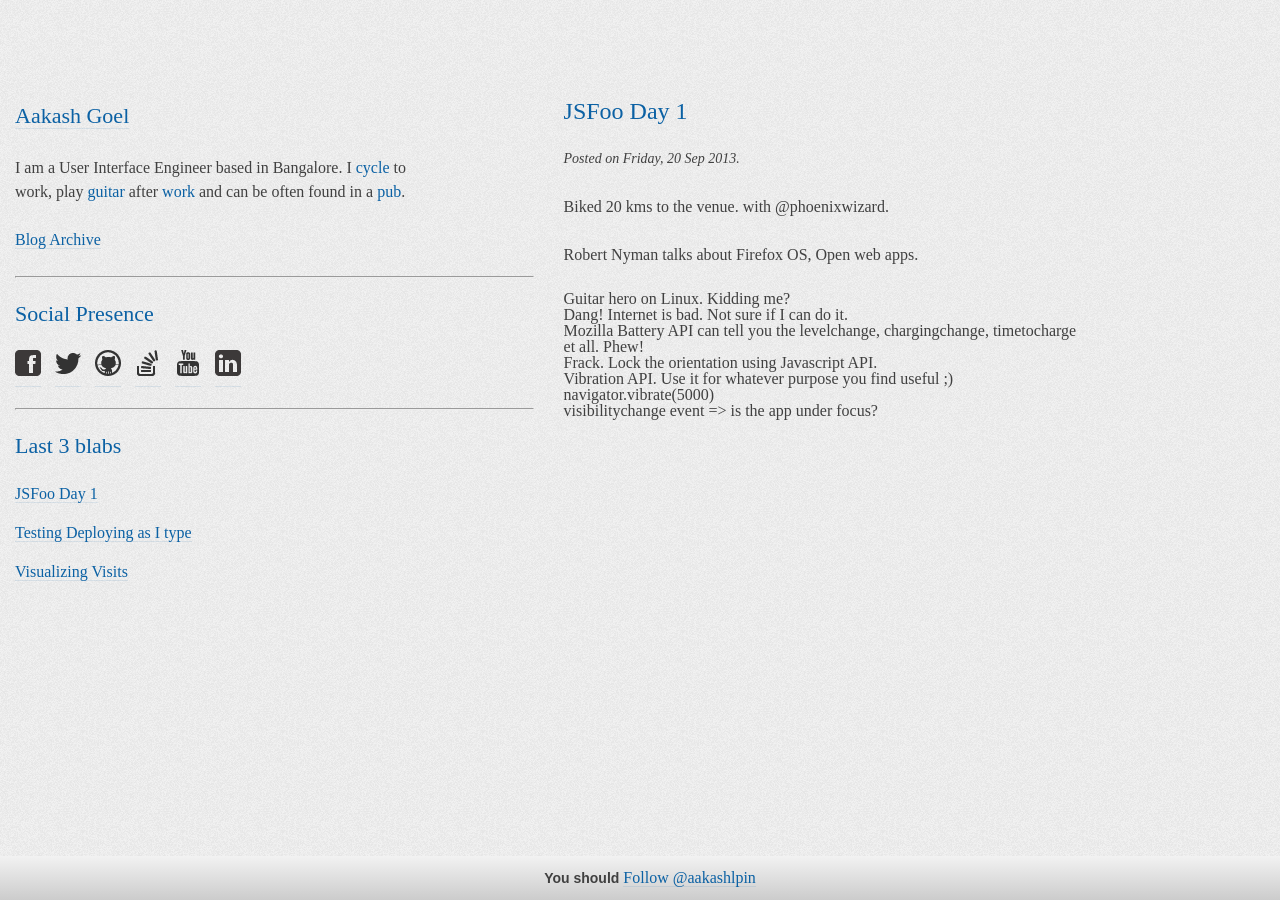
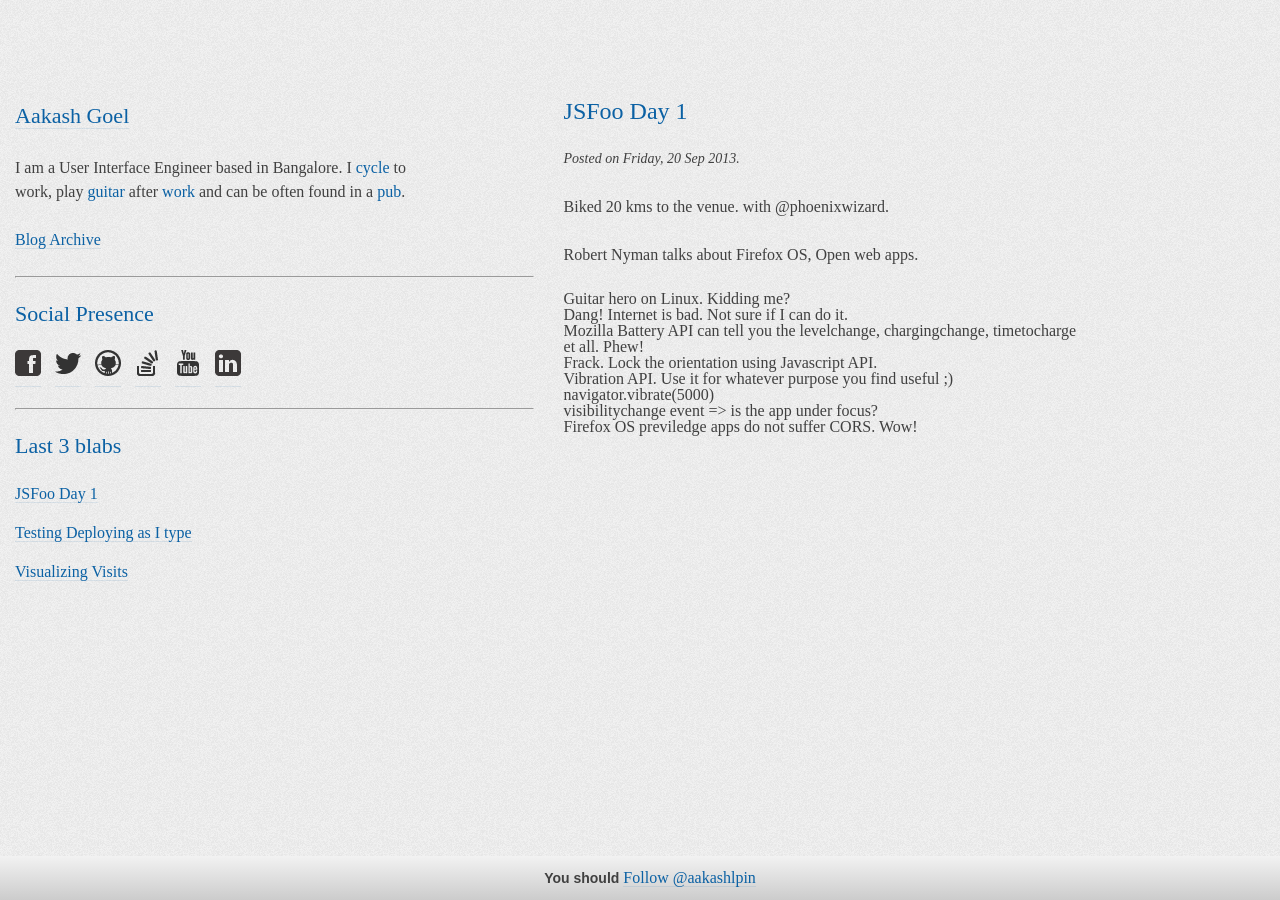
Before and after one commit to aakashlpin/aakashlpin.github.com, a Jekyll site: the page built from _posts/2013-09-20-jsfoo-day1.markdown, in a window 1280 px wide. Built offline with Jekyll 4.4.1, drawn with Linux system fonts in a browser that asks for light colours; nearby versions of some CDN libraries; Markdown is read by kramdown in place of the engine named in the settings; comment, search, counter and statistics services are not loaded.

Commit message:
live blogging jsfoo

```diff
--- a/_posts/2013-09-20-jsfoo-day1.markdown
+++ b/_posts/2013-09-20-jsfoo-day1.markdown
@@ -19,3 +19,4 @@ Robert Nyman talks about Firefox OS, Open web apps.
 5. Vibration API. Use it for whatever purpose you find useful ;)
     `navigator.vibrate(5000)`
 6. `visibilitychange` event => is the app under focus?
+7. Firefox OS previledge apps do not suffer CORS. Wow!
```
